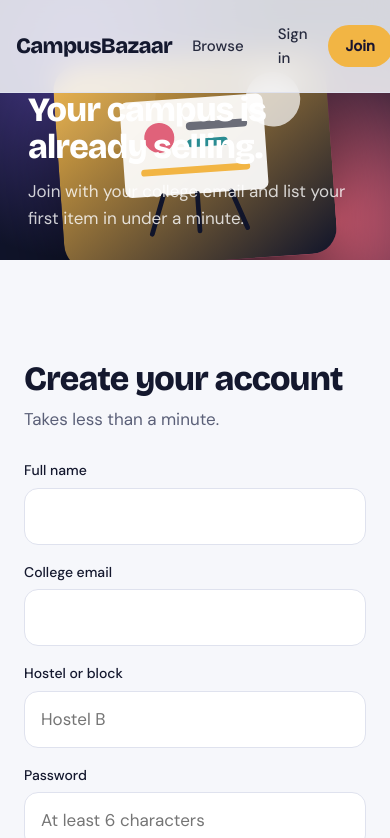
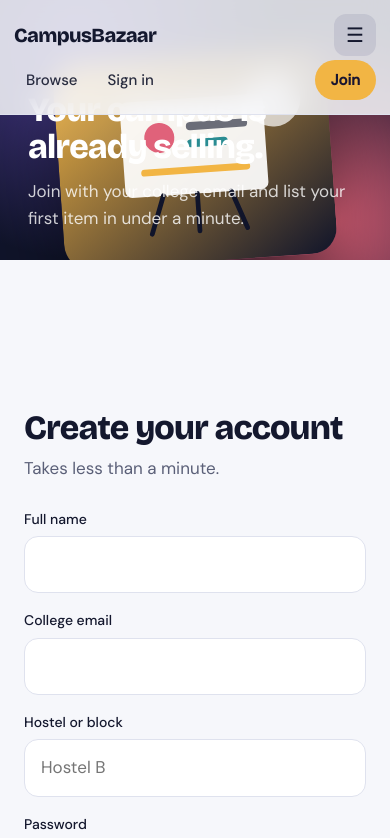
Before and after one commit to sreytard/campusbazaar, a website: page public/index.html in a window 390 px wide. Both pictures are taken after a click on the link "Join". Shown: the top 838 px of the page. Drawn offline with nearby package versions, Linux system fonts and the light colour scheme; no server answers.

Commit message:
Update style.css

```diff
--- a/public/style.css
+++ b/public/style.css
@@ -175,3 +175,18 @@ html[data-exam="1"]{--paper:#070a18;--card:#10142a;--text:#e8ebf8;--muted:#8a91b
 /* mobile menu */
 .menu-btn{display:none;order:1;border:0;background:rgba(127,127,160,.2);color:inherit;width:42px;height:42px;border-radius:12px;font-size:20px;cursor:pointer;margin-left:6px}
 @media(max-width:720px){.menu-btn{display:block}nav.open{flex-wrap:wrap;background:var(--ink)!important;color:#fff!important;backdrop-filter:none}nav.open a.l.hide{display:block;flex-basis:100%;order:10;padding:12px 14px}}
+
+/* phone fixes: two-row nav, smaller Prof button */
+@media(max-width:560px){
+  nav{flex-wrap:wrap;row-gap:4px;padding-left:14px;padding-right:14px}
+  nav .logo{order:0;flex:1 1 calc(100% - 56px);margin-right:0;font-size:20px}
+  .menu-btn{order:1;margin-left:0}
+  nav a.l,nav a.pill{order:2}
+  nav a.l{padding:6px 12px}
+  nav a.pill{margin-left:auto;padding:8px 16px}
+  .page{padding-top:150px}
+  .auth-main{padding-top:150px}
+}
+@media(max-width:720px){
+  #prof{right:12px;bottom:calc(10px + env(safe-area-inset-bottom,0px));padding:8px 16px;font-size:14px}
+}
```
